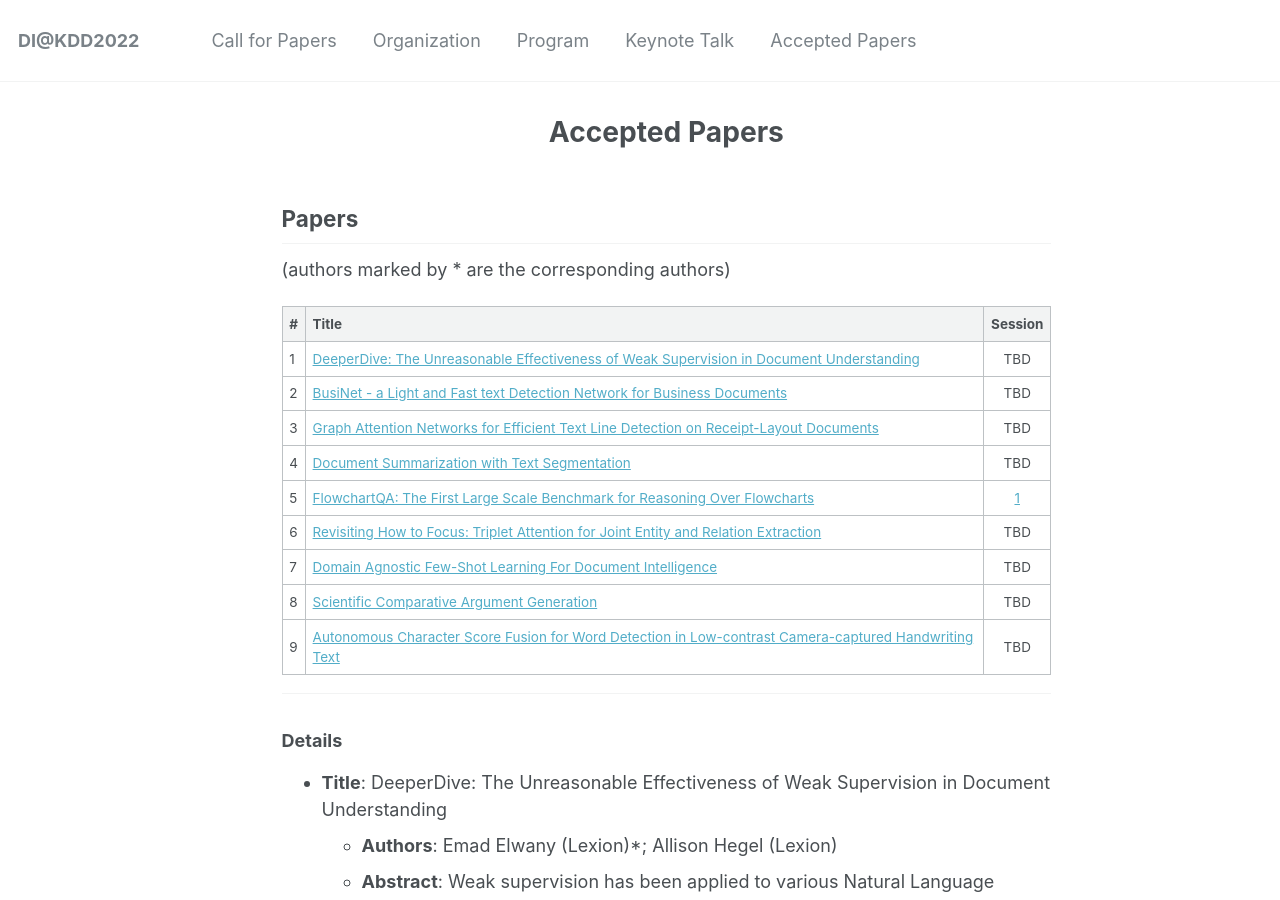
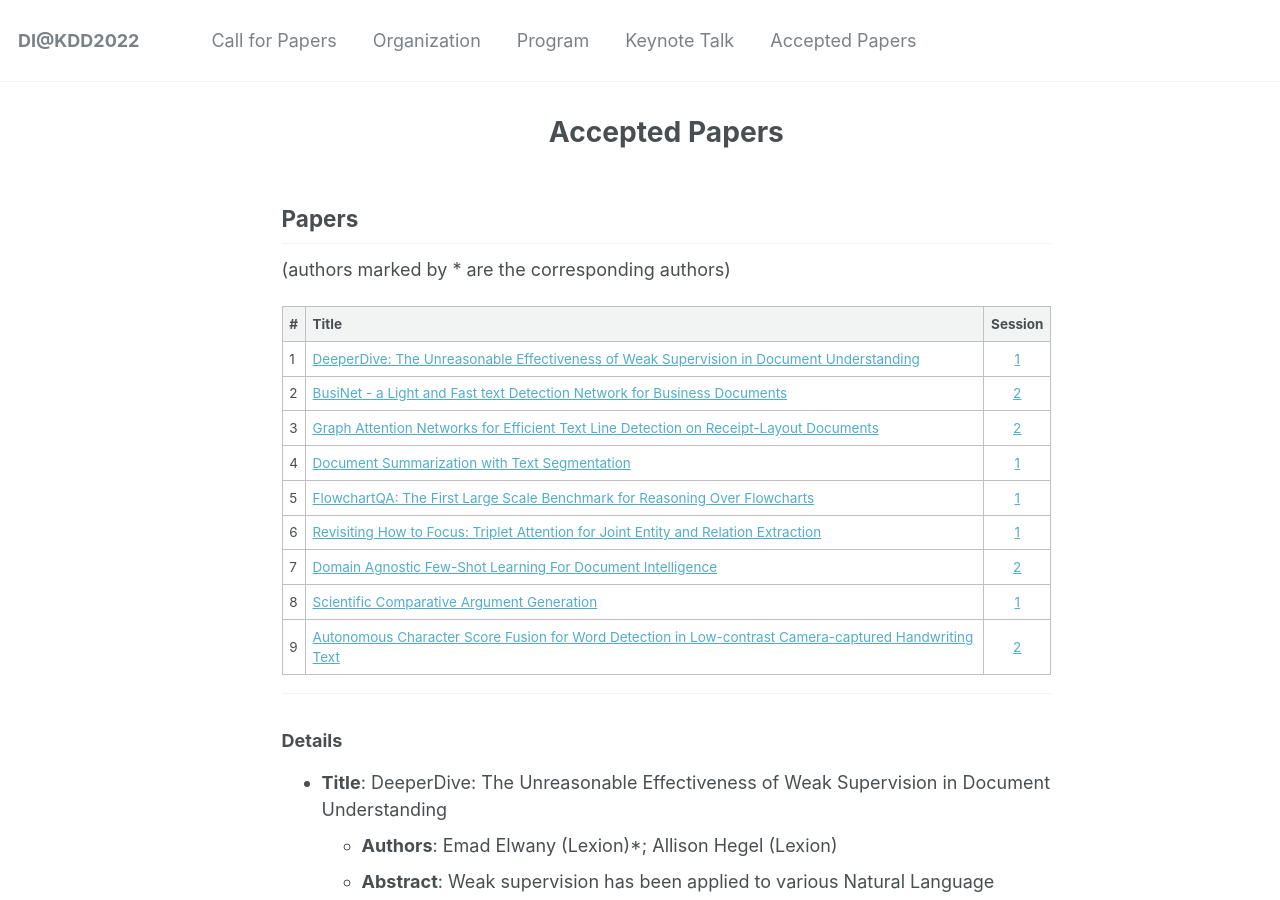
Before and after one commit to document-intelligence/DI-2022, a Jekyll site: the page built from _pages/papers.md, in a window 1280 px wide and 900 px high. Built offline with Jekyll 4.4.1, drawn with Linux system fonts in a browser that asks for light colours.

Commit message:
Papers update

```diff
--- a/_pages/papers.md
+++ b/_pages/papers.md
@@ -10,15 +10,15 @@ permalink: /papers/
 
 | # | Title | Session |
 |:- |:- |:-: |
-| 1 | [DeeperDive: The Unreasonable Effectiveness of Weak Supervision in Document Understanding](#paper_5) | TBD |
-| 2 | [BusiNet - a Light and Fast text Detection Network for Business Documents](#paper_6) | TBD |
-| 3 | [Graph Attention Networks for Efficient Text Line Detection on Receipt-Layout Documents](#paper_7) | TBD |
-| 4 | [Document Summarization with Text Segmentation](#paper_8) | TBD |
+| 1 | [DeeperDive: The Unreasonable Effectiveness of Weak Supervision in Document Understanding](#paper_5) | [1](https://document-intelligence.github.io/DI-2022/program/#session_1) |
+| 2 | [BusiNet - a Light and Fast text Detection Network for Business Documents](#paper_6) | [2](https://document-intelligence.github.io/DI-2022/program/#session_2) |
+| 3 | [Graph Attention Networks for Efficient Text Line Detection on Receipt-Layout Documents](#paper_7) | [2](https://document-intelligence.github.io/DI-2022/program/#session_2) |
+| 4 | [Document Summarization with Text Segmentation](#paper_8) | [1](https://document-intelligence.github.io/DI-2022/program/#session_1) |
 | 5 | [FlowchartQA: The First Large Scale Benchmark for Reasoning Over Flowcharts](#paper_11) | [1](https://document-intelligence.github.io/DI-2022/program/#session_1) |
-| 6 | [Revisiting How to Focus: Triplet Attention for Joint Entity and Relation Extraction](#paper_12) | TBD |
-| 7 | [Domain Agnostic Few-Shot Learning For Document Intelligence](#paper_13) | TBD |
-| 8 | [Scientific Comparative Argument Generation](#paper_15) | TBD |
-| 9 | [Autonomous Character Score Fusion for Word Detection in Low-contrast Camera-captured Handwriting Text](#paper_17) | TBD |
+| 6 | [Revisiting How to Focus: Triplet Attention for Joint Entity and Relation Extraction](#paper_12) | [1](https://document-intelligence.github.io/DI-2022/program/#session_1) |
+| 7 | [Domain Agnostic Few-Shot Learning For Document Intelligence](#paper_13) | [2](https://document-intelligence.github.io/DI-2022/program/#session_2) |
+| 8 | [Scientific Comparative Argument Generation](#paper_15) | [1](https://document-intelligence.github.io/DI-2022/program/#session_1) |
+| 9 | [Autonomous Character Score Fusion for Word Detection in Low-contrast Camera-captured Handwriting Text](#paper_17) | [2](https://document-intelligence.github.io/DI-2022/program/#session_2) |
 
 ------
 
```
Also changed, not shown: _pages/program.md (+9 -2 lines).
